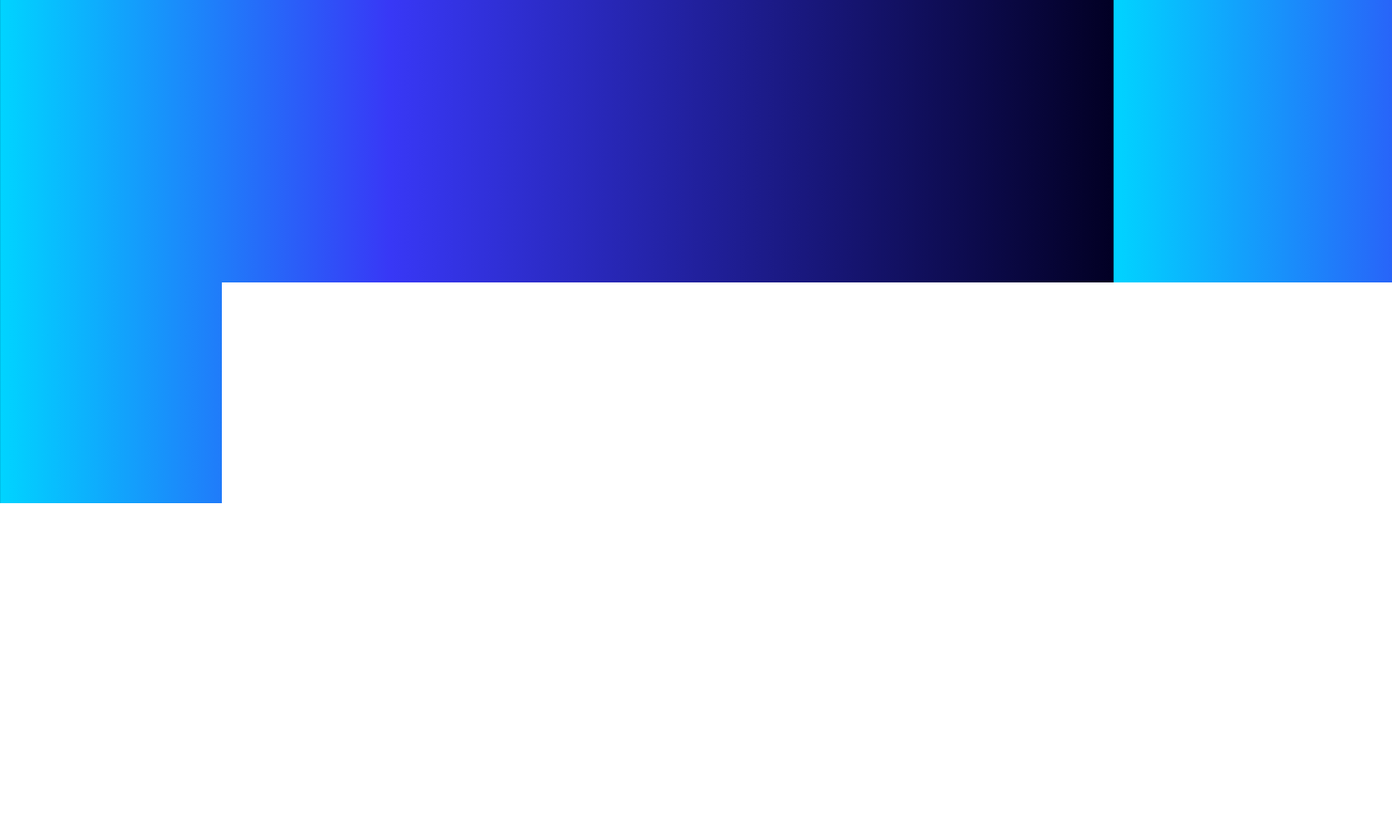
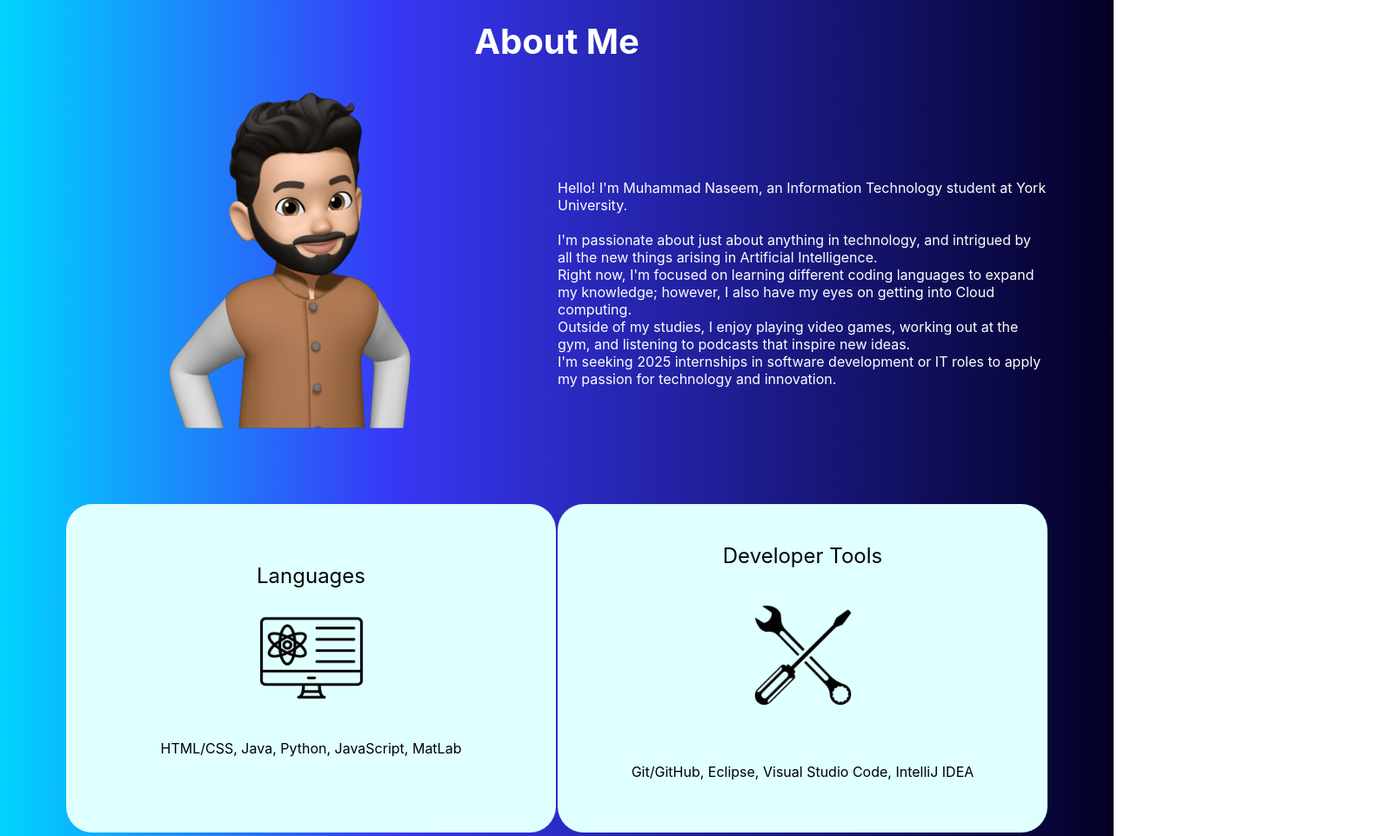
Before and after one commit to Moski2204/ePortfolio, a plain HTML site: page index.html in a window 1280 px wide. Shown: the part 692-1654 px from the top of the page at 87% size, 1600 px wide, since content can reach past the window. Drawn offline with Linux system fonts and the light colour scheme.

Commit message:
Initial Commmit

```diff
--- a/index.html
+++ b/index.html
@@ -12,45 +12,45 @@
       /*Index*/
       #border {
         color: white;
-        font-size: 15px;
-        margin-top: 300px;
-        margin-left: 150px;
+        display: flex;
+        flex-direction: column;
+        margin-left: 145px;
+        margin-top: 200px
       }
 
       #border2 {
         color: white;
         font-weight: normal;
         font-size: 60px;
-        margin-top: 5px;
         margin-left: 145px;
       }
 
       #Img {
         position: absolute;
         right: 20px;
-        top: 220px;
+        top: 100px;
       }
 
       /*About Me*/
 
       #AbtPic{
         position: absolute;
-        left: 100px;
-        top: 1000px;
+        left: 90px;
+        top: 800px;
       }
 
       #AbtTitle{
         padding-top: 20px;
         color: white;
-        margin-top: 400px;
+        margin-top: 200px;
         text-align: center;
         font-size: 40px;
       }
 
       #AbtText{
         margin-top: 100px;
-        width: 800px;
-        margin-left: 800px;
+        width: 600px;
+        margin-left: 500px;
         font-size: 20px;
       }
 
@@ -68,7 +68,8 @@
       }
 
       .Col1{
-        margin-top: 750px;
+        margin-top: 5%;
+        margin-left: 4%;
         background-color: lightcyan;
         width: 500px;
         padding: 40px;
@@ -237,30 +238,54 @@
       </div>
     </section>
 
-    <!-- About Page -->
-    <section id="About">
-      <div id="AbtPic">
-        <img src="About.png" alt="Image" style="width: 600px; height: 700px;"/>
-      </div>
+    <table style="width: 90%; margin-left: 5%; margin-right: 5%;">
+      <tr>
+        <th colspan="2"><h1 id="AbtTitle">About Me</h1></th>
+      </tr>
+      <tr>
+        <td style="text-align: center;"><img src="About.png" alt="Image" style="width: 400px; height: 500px;"></td>
+        <td style="color: white;">Hello! I'm Muhammad Naseem, an Information Technology student at York University. <br/><br/>
+          I'm passionate about just about anything in technology, and intrigued by all the new things arising in Artificial Intelligence. <br> Right now, I'm focused on learning different coding languages to expand my knowledge; however, I also have my eyes on getting into Cloud computing. <br> Outside of my studies, I enjoy playing video games, working out at the gym, and listening to podcasts that inspire new ideas. <br> I'm seeking 2025 internships in software development or IT roles to apply my passion for technology and innovation.</td>
+      </tr>
+      <tr>
+        <td class="Col1">
+          <h2 style="font-weight: normal; padding-bottom: 10px; text-align: center;">Languages</h2>
+          <img src="Languages.png" alt="" style="width: 150px; height: 140px;"/>
+          <h4 style="font-weight: normal; padding: 20px;">HTML/CSS, Java, Python, JavaScript, MatLab</h4>
+        </td>
+        <td class="Col1">
+          <h2 style="font-weight: normal; padding-top: 5px;">Developer Tools</h2>
+          <img src="DevTools.png" alt="" style="width: 200px; height: auto;"/>
+          <h4 style="font-weight: normal; padding: 20px;">
+            Git/GitHub, Eclipse, Visual Studio Code, IntelliJ IDEA
+          </h4>
+        </td>
+      </tr>
+    </table>
 
-      <div id="AbtTitle">
-        <h1>About Me</h1>
-      </div>
+    <!-- <table style="width: 90%; margin-left: 5%; margin-right: 5%; border: 1px solid black;">
+      <tr>
+        <th>
+          <h1 id="AbtTitle">About Me</h1>
+        </th>
+        <tr>
+          <td>
+            <div id="AbtPic">
+              <img src="About.png" alt="Image" style="width: 400px; height: 500px;"/>
+            </div>
+          </td>
+          <td style="color: white;">
+            Hello! I'm Muhammad Naseem, an Information Technology student at York University. <br/><br/>
+            I'm passionate about just about anything in technology, and intrigued by all the new things arising in Artificial Intelligence. <br> Right now, I'm focused on learning different coding languages to expand my knowledge; however, I also have my eyes on getting into Cloud computing. <br> Outside of my studies, I enjoy playing video games, working out at the gym, and listening to podcasts that inspire new ideas. <br> I'm seeking 2025 internships in software development or IT roles to apply my passion for technology and innovation.
+          </td>
+        </tr>
+      </tr>
 
-      <div id="AbtText">
-        <h3 style="float: right; color: white; font-weight: normal;">
-          <ul>
-            <li>Hello! I'm Muhammad Naseem, an Information Technology student at York University. <br/><br/>
-              I'm passionate about just about anything in technology, and intrigued by all the new things arising in Artificial Intelligence.</li>
-            <br/>
-            <li>Right now, I'm focused on learning different coding languages to expand my knowledge, however, I also have my eyes on getting into Cloud computing.</li>
-            <br/>
-            <li>Outside of my studies, I enjoy playing video games, working out at the gym, and listening to podcasts that inspire new ideas.</li>
-            <br/>
-            <li>I'm seeking 2025 internships in software development or IT roles to apply my passion for technology and innovation.</li>
-          </ul>
-        </h3>
-      </div>
+    </table> -->
+
+   <!-- About Page
+
+
 
       <div id="AbtSkills">
         <div class="Col1">
@@ -277,8 +302,7 @@
           </h4>
         </div>
       </div>
-    </section>
-
+    </section> -->
     <!-- Projects Page -->
     <section id="Projects">
       <div class="title">
--- a/styles.css
+++ b/styles.css
@@ -103,3 +103,13 @@ body {
     background-color: white;
   }
 }
+
+table {
+  border: 0px solid white;
+  padding: 10px;
+  table-layout: fixed;
+}
+
+td, th {
+  border: 0px solid white;
+}
```
